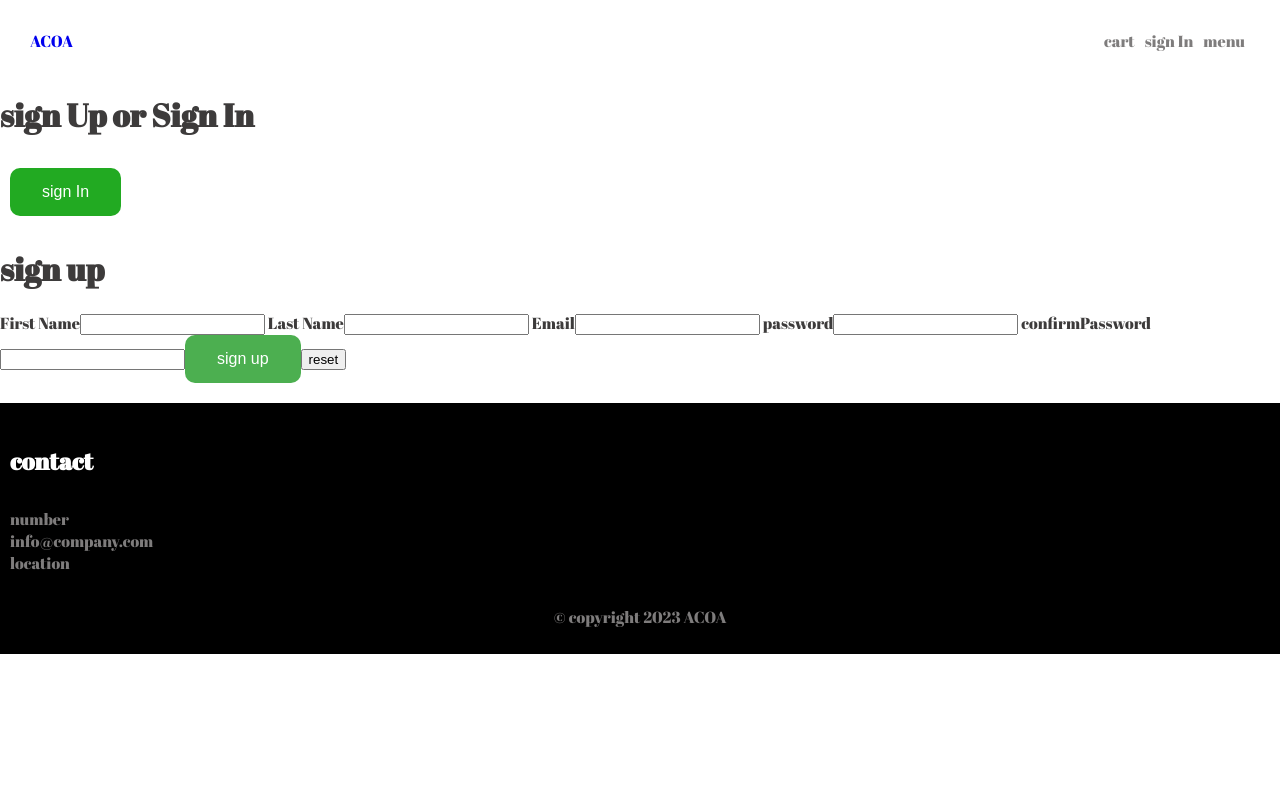
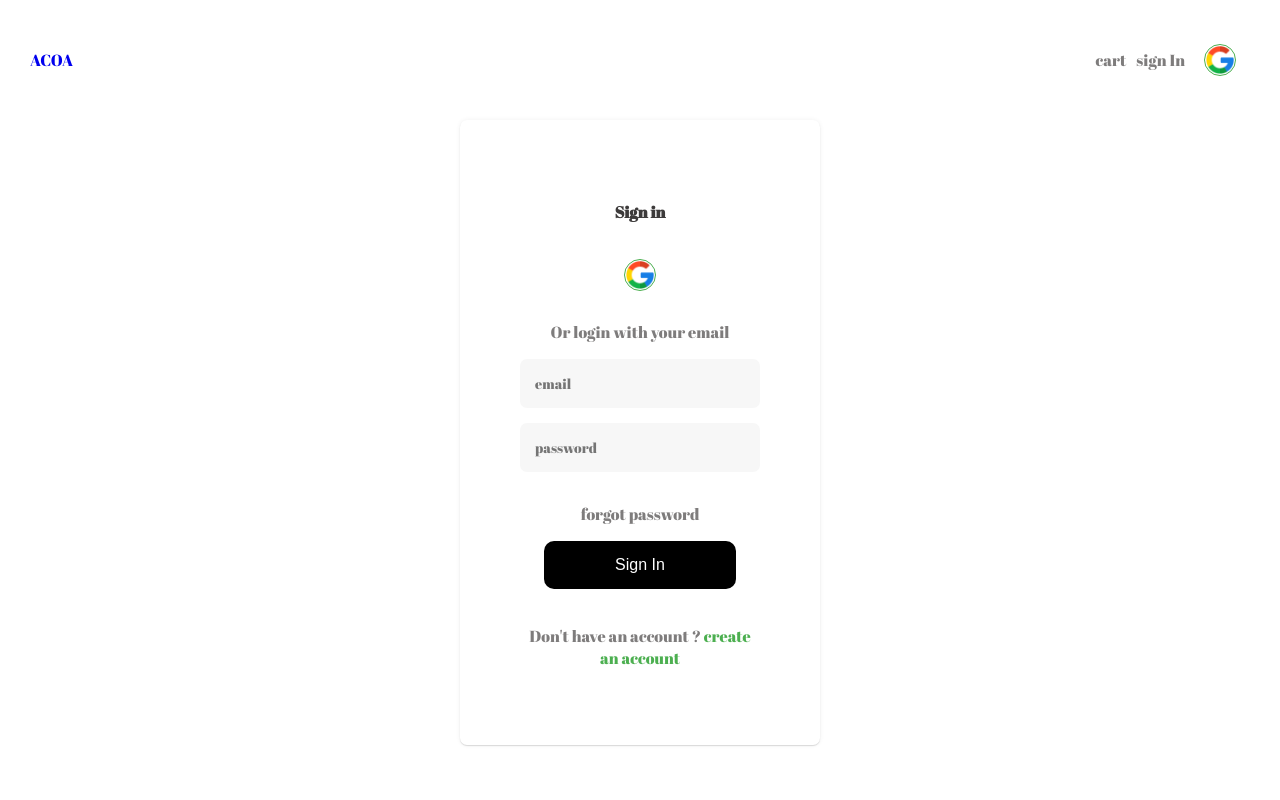
Before and after one commit to Eberechi-uche/acoafarms, a React (Create React App) app: page /sign-in in a window 1280 px wide. Shown: the top 800 px of the page. Built offline with nearby package versions, Linux system fonts and the light colour scheme.

Commit message:
add sign-in and sign-up page

```diff
--- a/src/App.js
+++ b/src/App.js
@@ -3,13 +3,15 @@ import { Route, Routes } from "react-router-dom";
 import Home from "../src/Routes/Home/Home";
 import { NavBar } from "./Routes/Home/NavBar";
 import SignIn from "./components/SignIn";
+import { SignUp } from "./components/SignUp.component";
 function App() {
   return (
     <>
       <Routes>
         <Route path="/" element={<NavBar />}>
           <Route index element={<Home />} />
-          <Route path="/sign-In" element={<SignIn />} />
+          <Route path="/sign-in" element={<SignIn />} />
+          <Route path="/register" element={<SignUp />} />
         </Route>
       </Routes>
     </>
--- a/src/Routes/Home/NavBar.js
+++ b/src/Routes/Home/NavBar.js
@@ -1,4 +1,6 @@
 import { Outlet, Link } from "react-router-dom";
+import { Profile } from "../../components/Profile.component";
+import googleIcon from "../../assets/icons/google.png";
 
 export function NavBar() {
   return (
@@ -15,8 +17,9 @@ export function NavBar() {
           <Link className="link" to="/sign-in">
             <p> sign In</p>
           </Link>
-
-          <p>menu</p>
+          <Link className="link" to="/sign-in">
+            <Profile image={googleIcon}></Profile>
+          </Link>
         </div>
       </nav>
       <Outlet></Outlet>
--- a/src/cartegories.styles.scss
+++ b/src/cartegories.styles.scss
@@ -24,10 +24,12 @@ h3 {
   margin: 10px;
   display: flex;
   justify-content: space-between;
+  align-items: center;
   padding: 20px;
   .nav-fl {
     display: flex;
     justify-content: space-between;
+    align-items: center;
     p {
       margin: 0 5px;
     }
--- /dev/null
+++ b/src/components/Form.component.js
@@ -0,0 +1,62 @@
+import "../components/component.syles.scss";
+import googleIcon from "../assets/icons/google.png";
+import { Profile } from "./Profile.component";
+import { Link } from "react-router-dom";
+
+export function Form({
+  children,
+  title,
+  action,
+  handleClick,
+  handleOnSubmit,
+  state,
+}) {
+  return (
+    <>
+      <div className="form">
+        <h4> {title}</h4>
+        {state !== "register" && (
+          <div onClick={handleClick} className="fl">
+            <Profile image={googleIcon}></Profile>
+          </div>
+        )}
+
+        <form onSubmit={handleOnSubmit}>
+          {children}
+          <button className="btn bg-dark btn-fill">{action}</button>
+        </form>
+        <div className="fl fl-center pd-10"></div>
+        {state === "register" ? (
+          <Link to="/sign-in" className="link">
+            <p>
+              already have an account ?
+              <span className="text-primary"> sign in</span>
+            </p>
+          </Link>
+        ) : (
+          <Link to="/register" className="link">
+            <p>
+              Don't have an account ?
+              <span className="text-primary"> create an account</span>
+            </p>
+          </Link>
+        )}
+      </div>
+    </>
+  );
+}
+
+export function Input({ label, type, value, onChange }) {
+  return (
+    <>
+      <input
+        type={type}
+        required
+        value={value}
+        onChange={onChange}
+        placeholder={label}
+        className="input"
+      />
+    </>
+  );
+}
--- /dev/null
+++ b/src/components/Profile.component.jsx
@@ -0,0 +1,9 @@
+export function Profile({ image }) {
+  return (
+    <>
+      <div className="image-container-sm ">
+        <img src={image} className="hover"></img>
+      </div>
+    </>
+  );
+}
--- a/src/components/SignIn.js
+++ b/src/components/SignIn.js
@@ -2,24 +2,65 @@ import {
   signInWithGooglePopUp,
   createUserDocFromAuth,
 } from "../Utils/firebase/firebase.utils";
+import { Form, Input } from "./Form.component";
+import Footer from "./footer.component";
+import { SignUp } from "./SignUp.component";
+import { useState } from "react";
 
-import Footer from "./footer.component";
-import { SignUp } from "./SignUp-form.component";
+const initialUserState = {
+  email: "",
+  password: "",
+};
 
 function SignIn() {
+  const [userDetails, setUserDetails] = useState({});
+
   const logUser = async () => {
     const { user } = await signInWithGooglePopUp();
-    console.log(user);
     const userData = await createUserDocFromAuth(user);
     console.log(userData);
   };
+
+  function handleOnChange(e) {
+    const { type, value } = e.target;
+    switch (type) {
+      case "password": {
+        return setUserDetails({
+          ...userDetails,
+          password: value,
+        });
+      }
+      case "email": {
+        return setUserDetails({
+          ...userDetails,
+          email: value,
+        });
+      }
+    }
+  }
+
   return (
     <>
-      <h1>sign Up or Sign In</h1>
-      <button className="btn mg-10 bg-green" onClick={logUser}>
-        sign In
-      </button>
-      <SignUp className="fl"></SignUp>
+      <div>
+        <Form title={"Sign in"} action={"Sign In"} handleClick={logUser}>
+          <p>Or login with your email</p>
+          <Input
+            label={"email"}
+            type={"email"}
+            onChange={(e) => {
+              handleOnChange(e);
+            }}
+          />
+          <Input
+            label={"password"}
+            type={"password"}
+            onChange={(e) => {
+              handleOnChange(e);
+            }}
+          />
+          <p> forgot password</p>
+        </Form>
+      </div>
 
       <Footer></Footer>
     </>
--- a/src/components/SignUp-form.component.js
+++ b/src/components/SignUp.component.js
@@ -1,8 +1,11 @@
-import { useReducer } from "react";
+import { Input, Form } from "./Form.component";
+import Footer from "./footer.component";
+import { useReducer, useState } from "react";
 import {
   createAuthUserWithEmailAndPassword,
   createUserDocFromAuth,
 } from "../Utils/firebase/firebase.utils";
+
 const formFields = {
   firstName: "",
   lastName: "",
@@ -10,6 +13,7 @@ const formFields = {
   password: "",
   confirmPassword: "",
 };
+
 function reducer(state, action) {
   switch (action.type) {
     case "firstName": {
@@ -51,8 +55,11 @@ function reducer(state, action) {
 
 export function SignUp() {
   const [state, dispatch] = useReducer(reducer, formFields);
+  const [error, setError] = useState(null);
   const { firstName, lastName, email, password, confirmPassword } = state;
   const displayName = firstName + " " + lastName;
+  let signInError = " none";
+
   const handleSubmit = async (event) => {
     // const { password, confirmPassword } = state;
     event.preventDefault();
@@ -70,76 +77,67 @@ export function SignUp() {
       const userData = await createUserDocFromAuth(user, displayName);
       console.log(userData);
     } catch (error) {
-      alert(error.message);
+      setError(error.message);
+      console.log(typeof error.message);
+      signInError = error.message;
+      // alert(error.message);
     }
   };
 
   return (
     <>
-      <h1>sign up</h1>
-      <form
-        onSubmit={(e) => {
+      <Form
+        title={"Sign Up"}
+        action={"Sign Up"}
+        handleClick={handleSubmit}
+        state={"register"}
+        handleOnSubmit={(e) => {
           handleSubmit(e);
         }}
       >
-        <label> First Name</label>
-        <input
-          type="text"
-          required
+        {error && <p className="txt-red">{error}</p>}
+        <Input
+          label={"First name"}
+          type={"text"}
           value={firstName}
           onChange={(e) => {
             dispatch({ type: "firstName", value: e.target.value });
           }}
         />
-        <label> Last Name</label>
-        <input
-          type="text"
-          required
+        <Input
+          label={"Last name"}
+          type={"text"}
           value={lastName}
           onChange={(e) => {
             dispatch({ type: "lastName", value: e.target.value });
           }}
         />
-        <label> Email</label>
-        <input
-          type="email"
-          required
+        <Input
+          label={"Email"}
+          type={"email"}
           value={email}
           onChange={(e) => {
             dispatch({ type: "email", value: e.target.value });
           }}
         />
-        <label> password</label>
-        <input
-          type="password"
-          required
+        <Input
+          label={"Password"}
+          type={"password"}
           value={password}
           onChange={(e) => {
             dispatch({ type: "password", value: e.target.value });
           }}
         />
-        <label> confirmPassword</label>
-        <input
-          type="password"
-          required
+        <Input
+          label={"Confirm Password"}
+          type={"password"}
           value={confirmPassword}
           onChange={(e) => {
             dispatch({ type: "confirmPassword", value: e.target.value });
           }}
         />
-        <button className="btn btn-primary" type="submit">
-          sign up
-        </button>
-        <button
-          onClick={() => {
-            dispatch({ type: "reset" });
-          }}
-        >
-          {" "}
-          reset
-        </button>
-      </form>
-      <h2>{displayName}</h2>
+      </Form>
+      <Footer />
     </>
   );
 }
--- a/src/components/component.syles.scss
+++ b/src/components/component.syles.scss
@@ -1,6 +1,10 @@
 // general classes
 .bg-green {
   background-color: #22aa22;
+}
+
+.text-center {
+  text-align: center;
 }
 // FONT-COLOR
 .fnt-md {
@@ -22,6 +26,12 @@
 }
 .fl-center {
   justify-content: center;
+}
+.fl-col {
+  flex-direction: column;
+}
+.fl-row {
+  flex-direction: row;
 }
 .gr {
   display: grid;
@@ -46,8 +56,9 @@
 .mg-bottom-5 {
   margin: 5px;
 }
+
 .mg-10 {
-  margin: 10px;
+  margin: 20px;
 }
 // PADDING
 .pd-0 {
@@ -61,21 +72,29 @@
 .txt-start {
   text-align: start;
 }
-// .list-row {
-//   li {
-//     margin: 0 30px;
-//   }
-// }
-// .list-col {
-//   li {
-//     margin: 0;
-//   }
-// }
-// LIST
+.txt-red {
+  color: red;
+}
+
 .li-none {
   list-style: none;
 }
-
+// IMAGE
+.image-container-sm {
+  width: 30px;
+  height: 30px;
+  margin: 15px;
+}
+.image-container-sm img {
+  width: inherit;
+  height: inherit;
+  outline: 1px solid var(--primary);
+  border-radius: 50%;
+  transition: all 0.2s ease-in-out;
+}
+.hover:hover {
+  outline: 4px solid var(--primary);
+}
 .image-container {
   transform: translateX(20px);
   width: 90vw;
@@ -87,6 +106,35 @@
   height: 100%;
 }
 
+// FORMS
+.input {
+  font-family: inherit;
+  outline: 0;
+  background: #f2f2f299;
+  width: 100%;
+  border: 0;
+  margin: 0 0 15px;
+  padding: 15px;
+  // box-sizing: border-box;
+  font-size: 14px;
+  border-radius: 7px;
+}
+.form {
+  display: flex;
+  justify-content: center;
+  align-items: center;
+  flex-direction: column;
+  position: relative;
+  z-index: 1;
+  background: #ffffff;
+  max-width: 360px;
+  margin: 0 auto 100px;
+  padding: 60px;
+  text-align: center;
+  box-shadow: 0 0 5px 0 rgba(0, 0, 0, 0.06),
+    0 1px 1px 0 rgba(121, 120, 120, 0.24);
+  border-radius: 7px;
+}
 // MEDIA QUERRIES
 // @media only screen and (max-width: 600px) {
 // }
```
Also changed, not shown: src/assets/icons/google.png (added).
